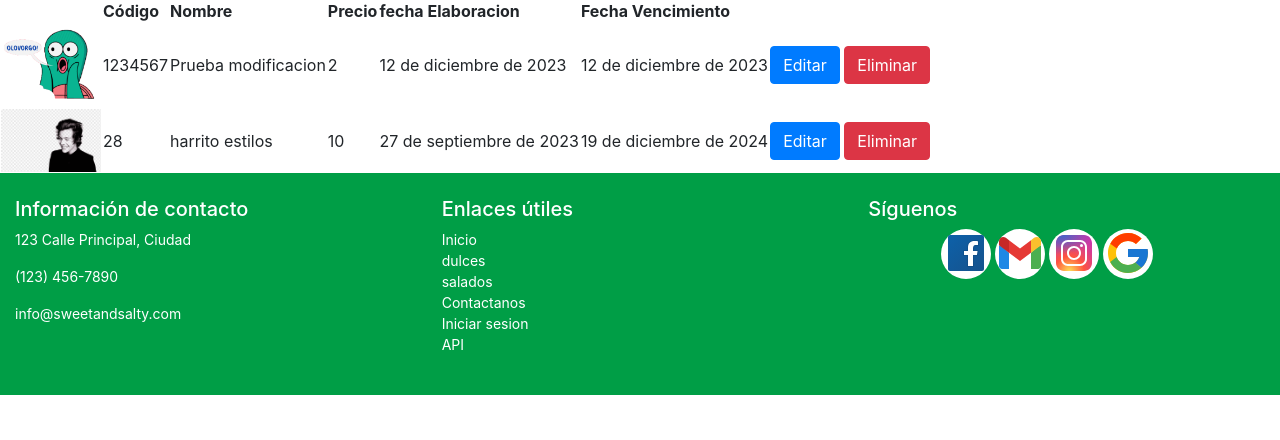
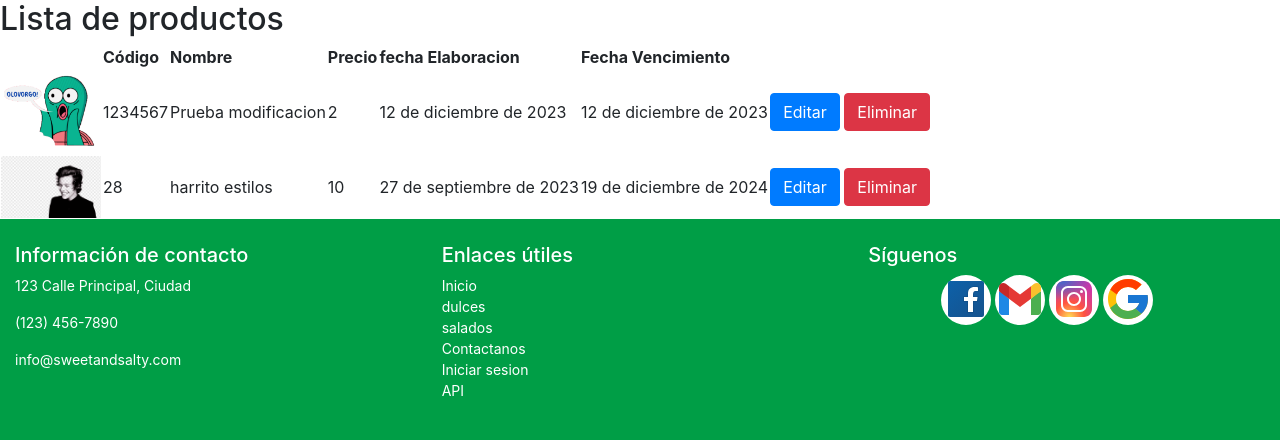
Before and after one commit to gabrgomez/catalogo-confites-django, a Django app: page /catalogo/lista in a window 1280 px wide. Shown: the part 110-550 px from the top of the page. Run offline with Django 4.2, Linux system fonts and the light colour scheme; a user stored in the database is signed in; data comes from the database, SQL or seed files in the repository; some libraries are stand-ins or nearby versions.

Commit message:
Update listar_producto.html
actualizando

```diff
--- a/catalogo/templates/catalogo/listar_producto.html
+++ b/catalogo/templates/catalogo/listar_producto.html
@@ -5,6 +5,7 @@
 <table>
     <thead>
       <tr>
+        <h2>Lista de productos</h2>
         <th></th>
         <th>Código</th>
         <th>Nombre</th>
```
